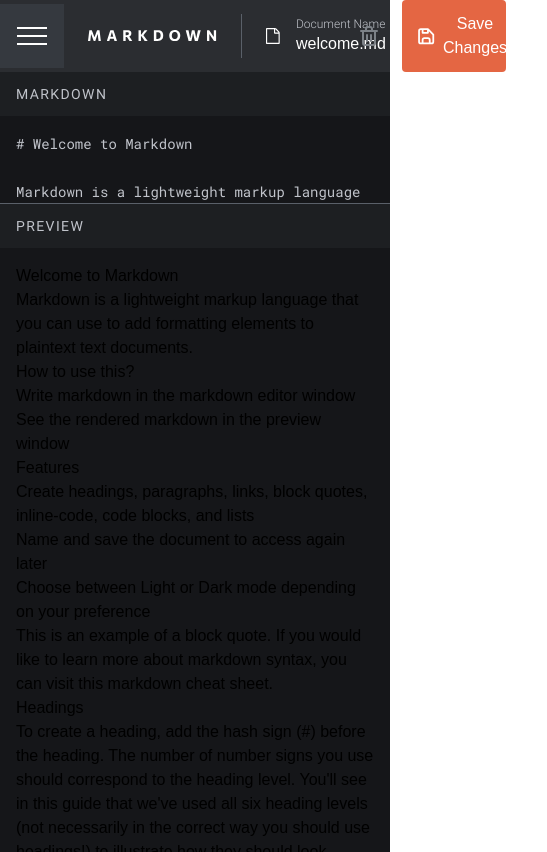
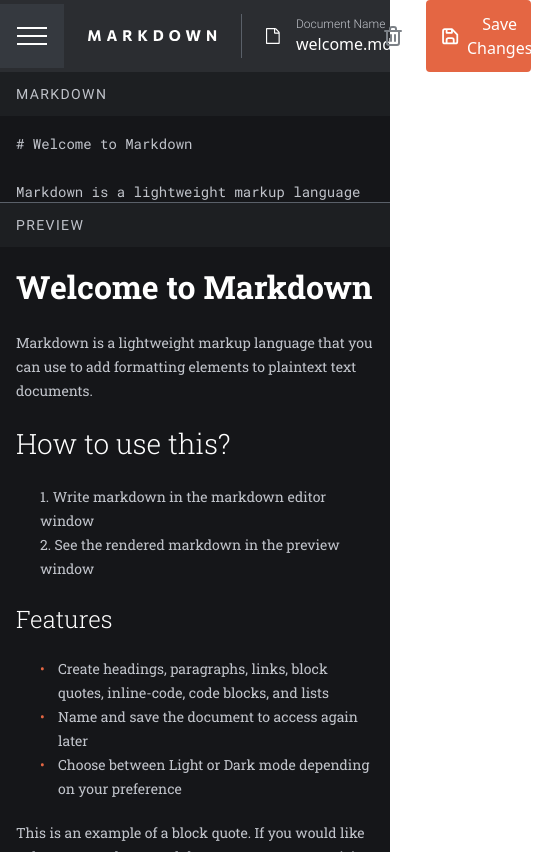
Before and after one commit to marcel-schmidt-dev/in-browser-markdown-editor, a Next.js app: page / in a window 390 px wide. Shown: the whole page, 547 px wide, since content can reach past the window. Built offline with nearby package versions, Linux system fonts and the light colour scheme.

Commit message:
Refactor MarkdownEditor component to include a responsive layout and improve code readability

```diff
--- a/src/app/globals.css
+++ b/src/app/globals.css
@@ -32,12 +32,6 @@
 @tailwind components;
 @tailwind utilities;
 
-body {
-  color: var(--foreground);
-  background: var(--background);
-  font-family: Arial, Helvetica, sans-serif;
-}
-
 @layer utilities {
   .text-balance {
     text-wrap: balance;
@@ -53,13 +47,72 @@ body {
   background: transparent;
 }
 
-/* Handle */
 ::-webkit-scrollbar-thumb {
   background: #E46643;
   border-radius: 100vw;
 }
 
-/* Handle on hover */
 ::-webkit-scrollbar-thumb:hover {
   background: #F39765;
 }
+
+.markdown {
+  display: flex;
+  flex-direction: column;
+  gap: 1.25rem;
+}
+
+.markdown h1 {
+  font-family: 'RobotoSlab-Bold';
+  font-size: 2rem;
+  color: #FFFFFF;
+}
+
+.markdown h2 {
+  font-family: 'RobotoSlab-Light';
+  font-size: 1.75rem;
+  color: #FFFFFF;
+}
+
+.markdown h3 {
+  font-family: 'RobotoSlab-Light';
+  font-size: 1.5rem;
+  color: #FFFFFF;
+}
+
+.markdown p {
+  font-family: 'RobotoSlab-Regular';
+  font-size: .875rem;
+  line-height: 1.5rem;
+  color: #C1C4CB;
+}
+
+.markdown ol {
+  margin-left: 1.5rem;
+  list-style-type: decimal;
+  list-style-position: inside;
+}
+
+.markdown ul {
+  margin-left: 1.5rem;
+  list-style-type: none;
+}
+
+.markdown li {
+  font-family: 'RobotoSlab-Regular';
+  font-size: .875rem;
+  line-height: 1.5rem;
+  color: #C1C4CB;
+}
+
+.markdown ul li {
+  position: relative;
+  padding-left: 18px;
+}
+
+.markdown ul li::before {
+  content: "•";
+  position: absolute;
+  left: 0;
+  color: #E46643;
+}
```
